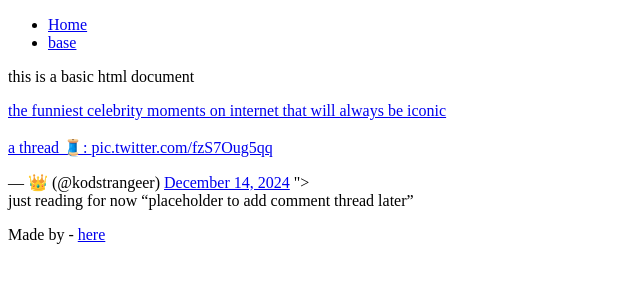
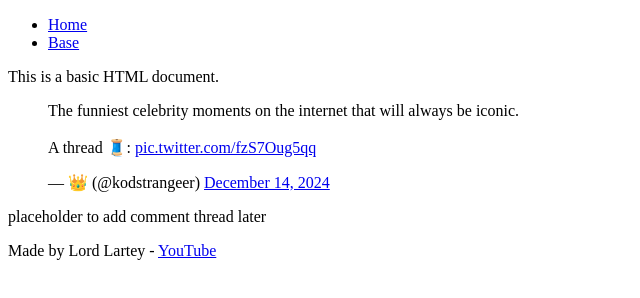
Before and after one commit to lord-BL/My_First_Portfolio, a plain HTML site: page html_basic/tweets.html in a window 1280 px wide. Shown: the whole page, without its empty margins (0-640 px from the left). Drawn offline with Linux system fonts and the light colour scheme.

Commit message:
making it match the checkers requirements

```diff
--- a/html_basic/tweets.html
+++ b/html_basic/tweets.html
@@ -6,24 +6,52 @@
     <title>Baseindex</title>
   </head>
   <body>
+    <!-- Header Section -->
     <header>
+      <nav>
         <ul>
           <li><a href="index.html">Home</a></li>
-            <li><a href="base_index.html">base</a></li>
+          <li><a href="base_index.html">Base</a></li>
         </ul>
+      </nav>
     </header>
+
+    <!-- Main Section -->
     <main>
+      <!-- Article Section -->
       <article>
-    <p>this is a basic html document</p>
-    <a href="blockquote class="twitter-tweet><p lang="en" dir="ltr">the funniest
-        celebrity moments on internet that will always be iconic
-         <br><br>a thread 🧵: <a href="https://t.co/fzS7Oug5qq">pic.twitter.com/fzS7Oug5qq
-         </a></p>&mdash; 👑 (@kodstrangeer) <a href="https://twitter.com/kodstrangeer/status/1867987584510771524?ref_src=twsrc%5Etfw">December 14, 2024</a></blockquote> <script async src="https://platform.twitter.com/widgets.js" charset="utf-8"></script>"></a>
-         <aside>just reading for now “placeholder to add comment thread later”</aside>
+        <p>This is a basic HTML document.</p>
+        <!-- Embedded Tweet -->
+        <blockquote class="twitter-tweet">
+          <p lang="en" dir="ltr">
+            The funniest celebrity moments on the internet that will always be
+            iconic.<br /><br />
+            A thread 🧵:
+            <a href="https://t.co/fzS7Oug5qq">pic.twitter.com/fzS7Oug5qq</a>
+          </p>
+          &mdash; 👑 (@kodstrangeer)
+          <a
+            href="https://twitter.com/kodstrangeer/status/1867987584510771524?ref_src=twsrc%5Etfw"
+            >December 14, 2024</a
+          >
+        </blockquote>
+        <script
+          async
+          src="https://platform.twitter.com/widgets.js"
+          charset="utf-8"
+        ></script>
       </article>
+
+      <!-- Aside Section -->
+      <aside>placeholder to add comment thread later</aside>
     </main>
+
+    <!-- Footer Section -->
     <footer>
-            <p>Made by <Lord Lartey> - <a href="https://www.youtube.com/" target="_blank">here</a></p>
+      <p>
+        Made by Lord Lartey -
+        <a href="https://www.youtube.com/" target="_blank">YouTube</a>
+      </p>
     </footer>
   </body>
 </html>
```
Also changed, not shown: html_basic/index.html (+19 -7 lines). Lines whose indentation alone changed are shown as unchanged.
